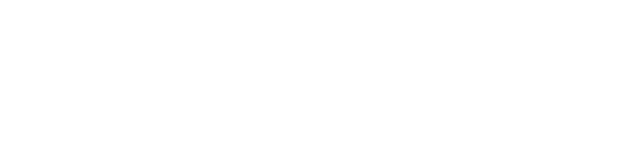
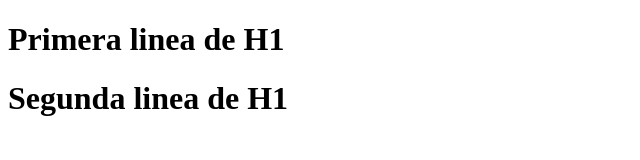
Before and after one commit to Emellgonzalez/Trabajo_Emell, a plain HTML site: page index.html in a window 1280 px wide. Shown: the whole page, without its empty margins (0-640 px from the left). Drawn offline with Linux system fonts and the light colour scheme.

Commit message:
segundo commit

```diff
--- a/index.html
+++ b/index.html
@@ -3,9 +3,10 @@
 <head>
     <meta charset="UTF-8">
     <meta name="viewport" content="width=device-width, initial-scale=1.0">
-    <title>Document</title>
+    <title>Mi primera pagina web</title>
 </head>
 <body>
-
+    <h1>Primera linea de H1</h1>
+    <h1>Segunda linea de H1</h1>
 </body>
 </html>
```
